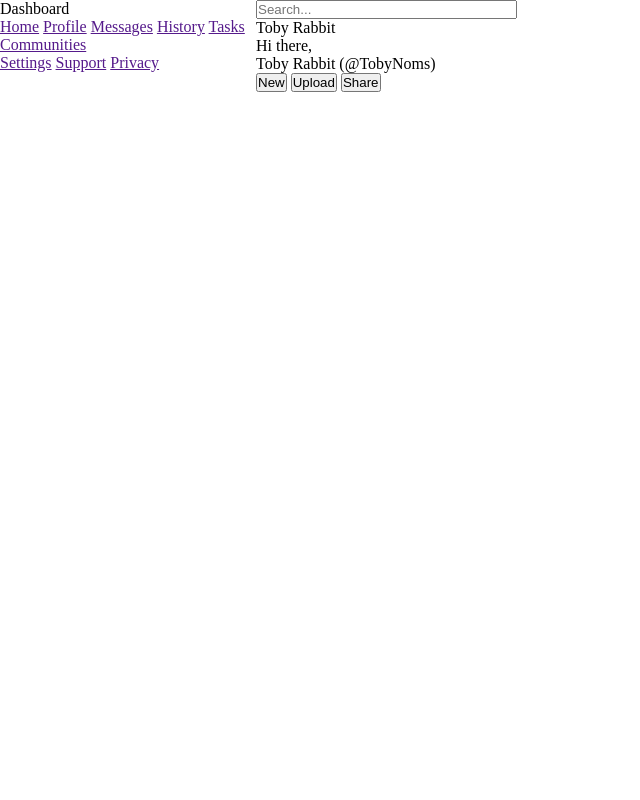
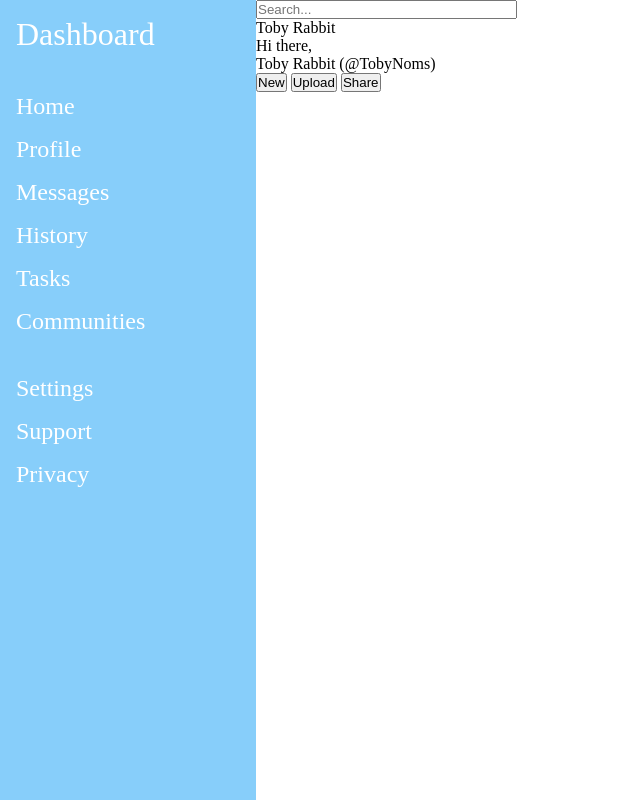
Before and after one commit to PeterBusatti/admin-dashboard, a plain HTML site: page index.html in a window 1280 px wide. Shown: the whole page, without its empty margins (0-640 px from the left). Drawn offline with Linux system fonts and the light colour scheme.

Commit message:
create layout of sidebar

```diff
--- a/styles.css
+++ b/styles.css
@@ -6,12 +6,49 @@
 body {
     display: grid;
     grid-template-columns: 1fr 4fr;
+    height: 100vh;
+    width: 100vw;
+}
+
+a {
+    text-decoration: none;
 }
 
 .dashboard-container {
     grid-row: 1 / 3;
+
+    display: grid;
+    grid-template-columns: 1fr;
+    grid-template-rows: auto auto 1fr;
+    gap: 2.5rem;
+    align-items: start;
+
+    background-color: lightskyblue;
+    color: white;
+    padding: 1rem;
+    font-size: 1.5rem;
+}
+.dashboard-container a {
+    color: inherit;
+}
+.dashboard-container > div {
+    display: grid;
+    grid-template-columns: 1fr;
+    gap: 1rem;
 }
 
+.dashboard-container div:first-child {
+    font-size: 2rem;
+    grid-row-start: 1;
+}
+
+.nav-container {
+    grid-row-start: 2;
+}
+
+.branding-container {
+    grid-row-start: 3;
+}
 .header-container {
     grid-row: 1 / 2;
 }
```
